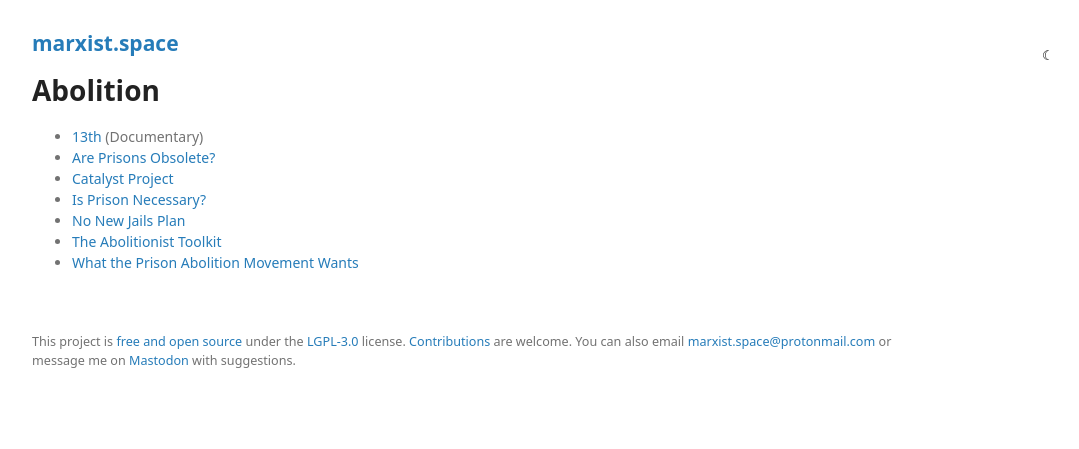
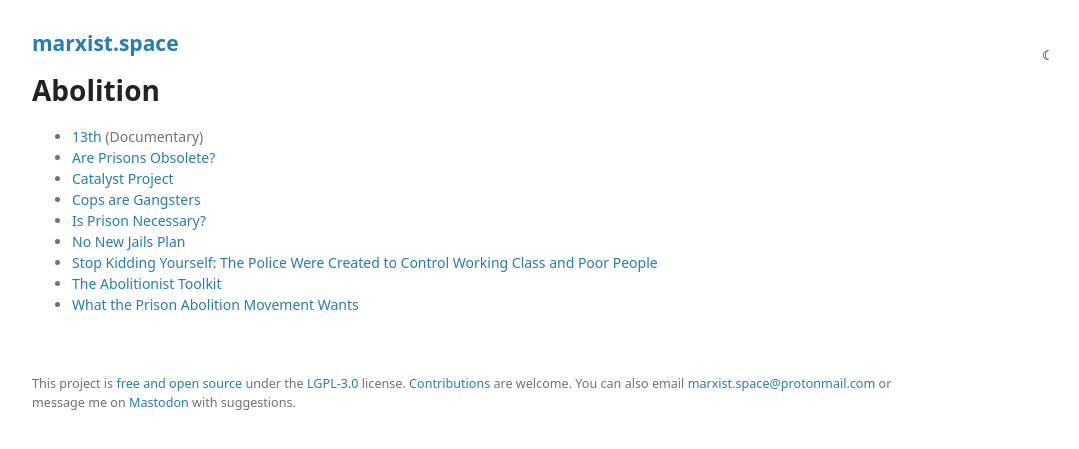
Before and after one commit to prolesoft/marxist.space, a Jekyll site: the page built from abolition.md, in a window 1280 px wide. Shown: the top 449 px of the page, without its empty margins (178-1257 px from the left). Built offline with Jekyll 4.4.1, drawn with Linux system fonts in a browser that asks for light colours; our own code applies the rules of GitHub Pages for plain Markdown files.

Commit message:
chore: move links around

```diff
--- a/abolition.md
+++ b/abolition.md
@@ -10,7 +10,9 @@ permalink: /abolition/
 * [13th](https://en.wikipedia.org/wiki/13TH_(film)) (Documentary)
 * [Are Prisons Obsolete?](https://theanarchistlibrary.org/library/angela-y-davis-are-prisons-obsolete)
 * [Catalyst Project](https://collectiveliberation.org/)
+* [Cops are Gangsters](http://kersplebedeb.com/posts/cops-are-gangsters/)
 * [Is Prison Necessary?](https://www.nytimes.com/2019/04/17/magazine/prison-abolition-ruth-wilson-gilmore.html)
 * [No New Jails Plan](https://drive.google.com/file/d/1dDNc5I-vLsY2eVRXZBNJz2OPbsw5lfT5/view)
+* [Stop Kidding Yourself: The Police Were Created to Control Working Class and Poor People](https://www.lawcha.org/2014/12/29/stop-kidding-police-created-control-working-class-poor-people/)
 * [The Abolitionist Toolkit](http://criticalresistance.org/resources/the-abolitionist-toolkit/)
 * [What the Prison Abolition Movement Wants](https://www.teenvogue.com/story/what-is-prison-abolition-movement)
```
Also changed, not shown: beginners-reading-list.md (+0 -2 lines).
